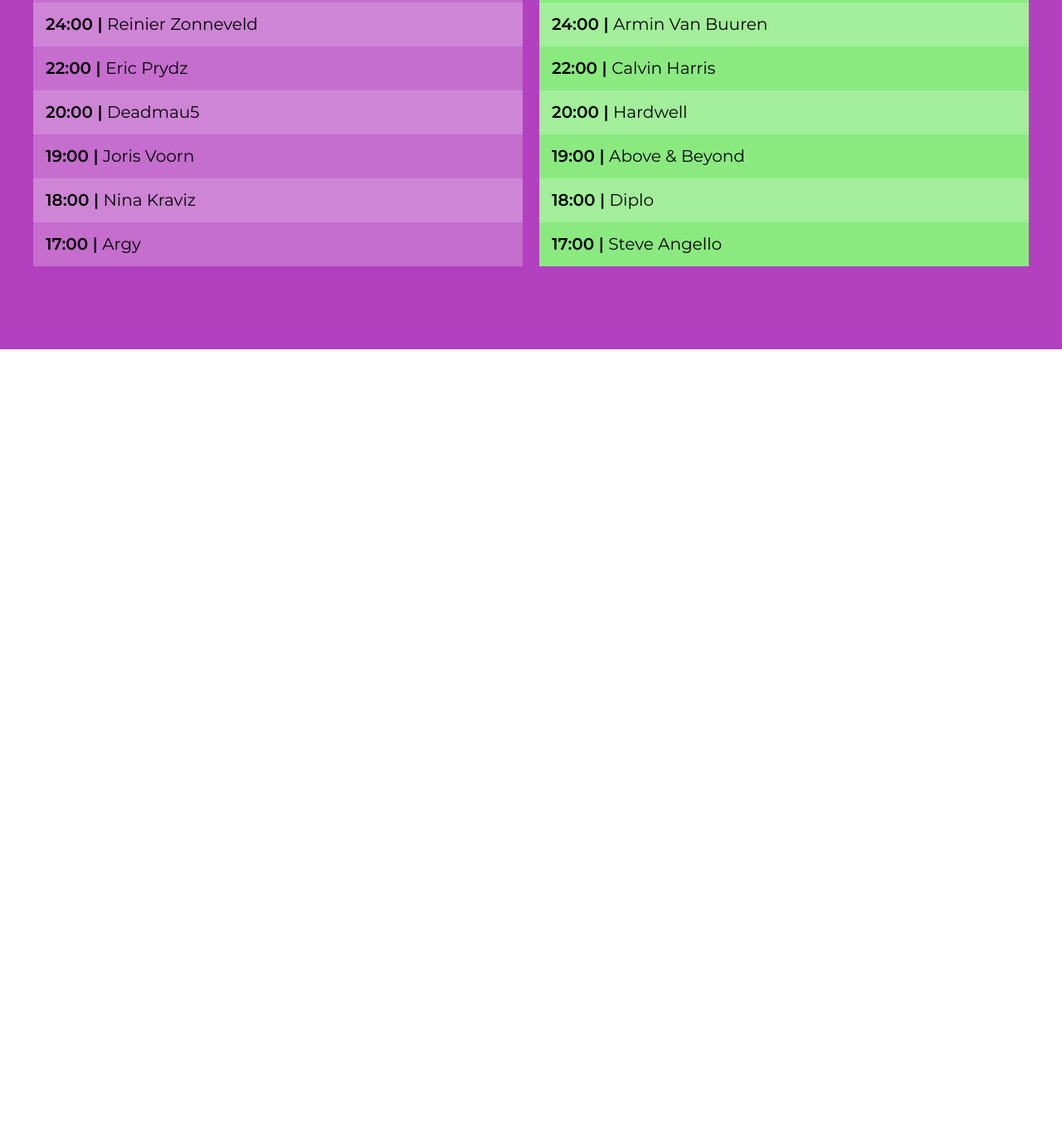
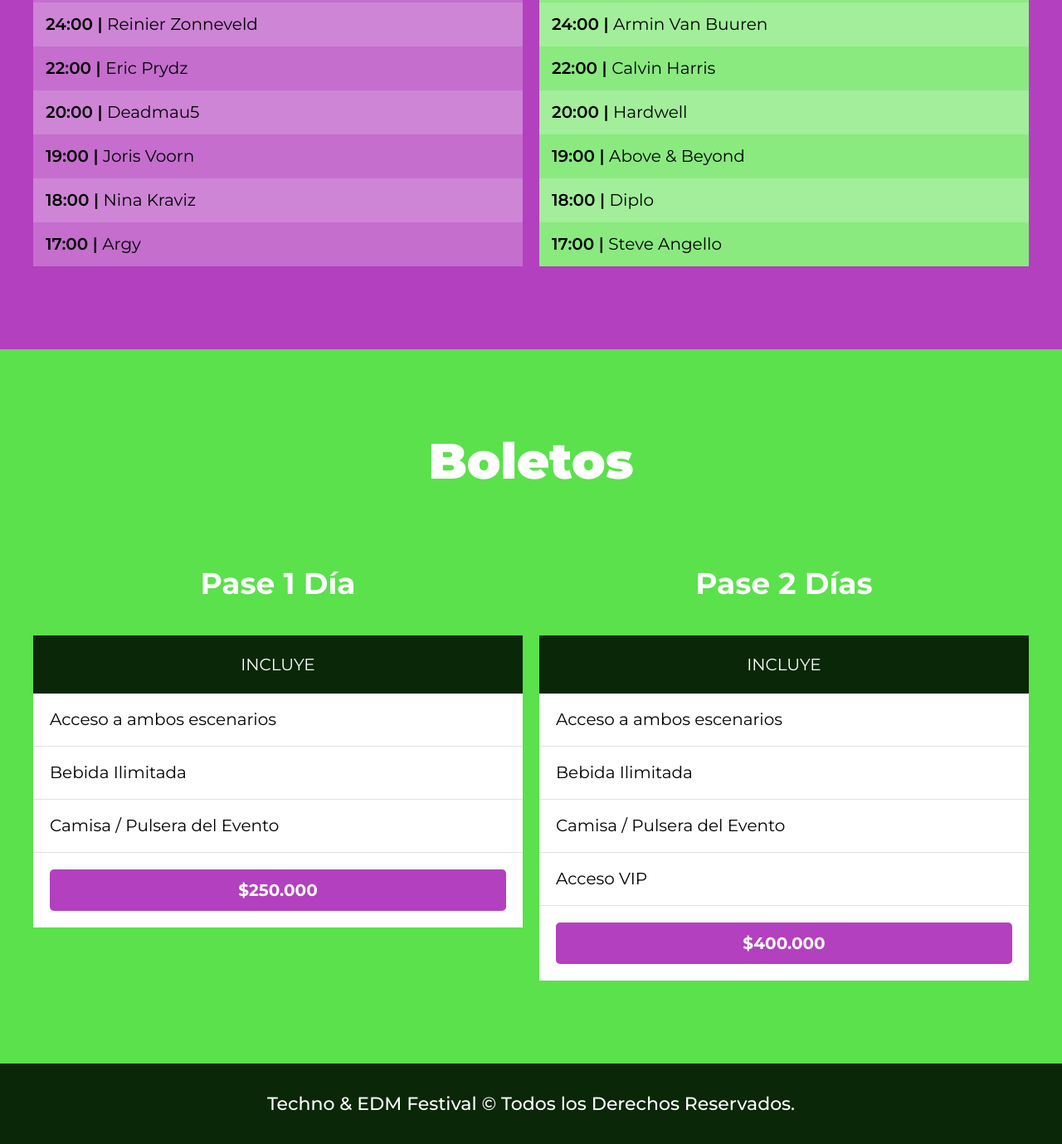
Before and after one commit to FrancGe/festival-musica-gulp, a website: page index.html in a window 1280 px wide. Shown: the part 2179-3558 px from the top of the page at 83% size. Before the commit the page ends 2600 px from the top, so only its background shows below. Drawn offline with Linux system fonts and the light colour scheme.

Commit message:
Agregando seccion de Boletos y footer, aplicado sourcemaps en gulp para una mejor inspeccion

```diff
--- a/gulpfile.js
+++ b/gulpfile.js
@@ -7,9 +7,9 @@
 
 // Generando la carpeta build con el css
 export function css(done) {
-    src('src/scss/app.scss')
+    src('src/scss/app.scss', {sourcemaps: true})
         .pipe( sass().on('error', sass.logError) )
-        .pipe( dest('build/css') )
+        .pipe( dest('build/css',{sorcemaps: true}) )
 
     done()
 }
--- a/index.html
+++ b/index.html
@@ -162,5 +162,51 @@
         </div> <!--.escenario-->
     </div> <!--.escenarios-contenedor -->
 </section>
+
+<section id="boletos" class="contenedor-boletos">
+    <h3>Boletos</h3>
+
+    <div class="boletos">
+        <div class="pase">
+            <p class="pase-nombre">Pase 1 Día</p>
+            <header class="pase-header">
+                <p>Incluye</p>
+            </header>
+            <div class="pase-body">
+                <ul>
+                    <li>Acceso a ambos escenarios</li>
+                    <li>Bebida Ilimitada</li>
+                    <li>Camisa / Pulsera del Evento</li>
+                </ul>
+            </div>
+            <footer class="pase-footer">
+                <p>$250.000</p>
+            </footer>
+        </div>
+
+        <div class="pase">
+            <p class="pase-nombre">Pase 2 Días</p>
+            <header class="pase-header">
+                <p>Incluye</p>
+            </header>
+            <div class="pase-body">
+                <ul>
+                    <li>Acceso a ambos escenarios</li>
+                    <li>Bebida Ilimitada</li>
+                    <li>Camisa / Pulsera del Evento</li>
+                    <li>Acceso VIP</li>
+                </ul>
+            </div>
+            <footer class="pase-footer">
+                <p>$400.000</p>
+            </footer>
+        </div>
+    </div> <!-- .boletos -->
+</section>
+
+<footer class="footer">
+    <p>Techno & EDM Festival &copy; Todos los Derechos Reservados.</p>
+</footer>
+
 </body>
 </html>
--- /dev/null
+++ b/src/scss/layout/_boletos.scss
@@ -0,0 +1,82 @@
+@use 'base/variables' as v;
+@use 'base/mixins' as m;
+@use 'sass:color';
+
+.contenedor-boletos {
+    background-color: v.$verde;
+
+    h3 {
+        color: v.$blanco;
+    }
+
+    .boletos {
+        @include m.contenedor;
+        @include m.tablet {
+            @include m.grid(2);
+        }
+    }
+}
+
+.pase {
+    transition: transform 0.2s ease;
+    &:hover {
+        transform: scale(1.05);
+    }
+
+    &-nombre {
+        font-size: 3.6rem;
+        font-weight: 700;
+        text-align: center;
+        color: v.$blanco;
+    }
+    &-header, &-footer {
+        padding: 1rem;
+
+        p {
+            text-align: center;
+            color: v.$blanco;
+            font-size: 2.5rem;
+            margin: 0;
+        }
+    }
+
+    &-header {
+        background-color: v.$oscuro;
+        p{
+            text-transform: uppercase;
+            font-size: 2rem;
+            padding: 1rem 0;
+        }
+    }
+
+    &-body {
+        background-color: v.$blanco;
+
+        ul {
+            @include m.resetList;
+            li {
+                padding: 2rem;
+                border-bottom: 1px solid #e1e1e1;
+            }
+        }
+    }
+
+    &-footer {
+        background-color: v.$blanco;
+        padding: 2rem;
+
+        p {
+            font-size: 2rem;
+            font-weight: 700;
+            background-color: v.$fuxia;
+            padding: 1rem;
+            border-radius: 0.5rem;
+            cursor: pointer;
+            &:hover {
+                background-color: color.adjust(v.$fuxia, $lightness: -20%);
+                transform: scale(1.04);
+
+            }
+        }
+    }
+}
--- /dev/null
+++ b/src/scss/layout/_footer.scss
@@ -0,0 +1,16 @@
+@use 'base/variables' as v;
+@use 'base/mixins' as m;
+@use 'sass:color';
+
+
+.footer {
+    text-align: center;
+    background-color: v.$oscuro;
+    margin: 0;
+    padding: 1rem;
+    p {
+        color: v.$blanco;
+        font-size: 2.2rem;
+        font-weight: 500;
+    }
+}
--- a/src/scss/layout/_index.scss
+++ b/src/scss/layout/_index.scss
@@ -2,3 +2,5 @@
 @forward 'video';
 @forward 'festival';
 @forward 'lineup';
+@forward 'boletos';
+@forward 'footer';
```
Also changed, not shown: build/css/app.css.
